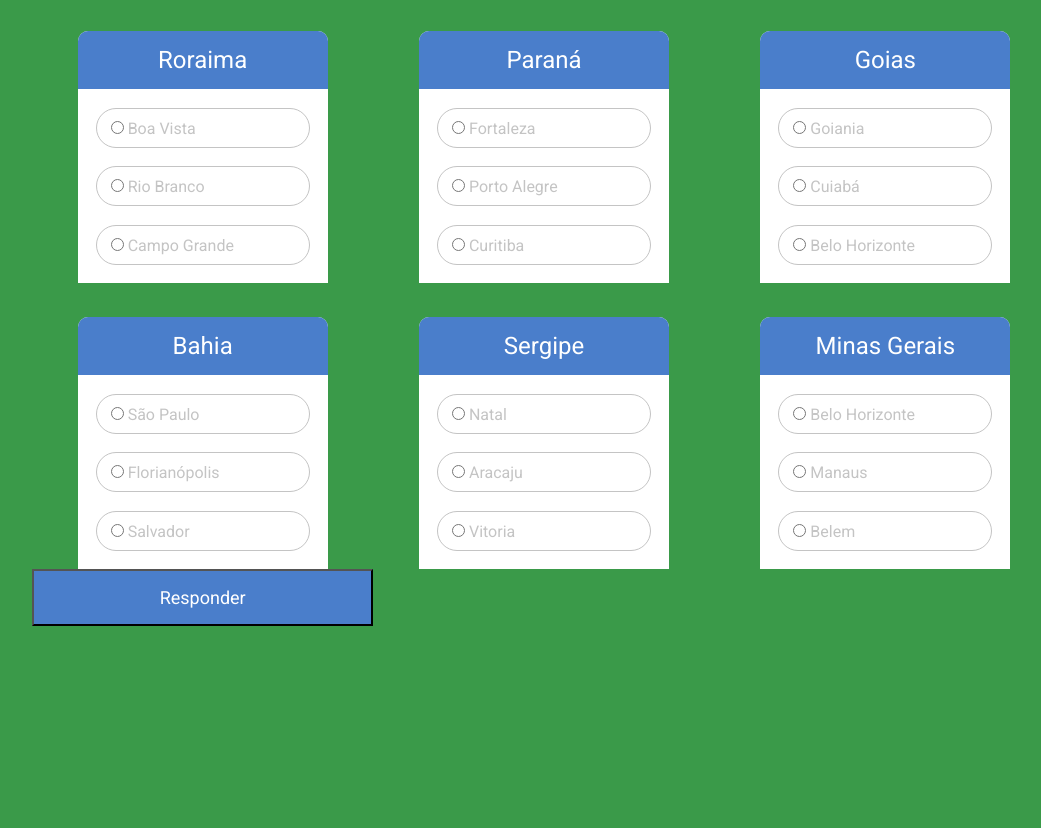
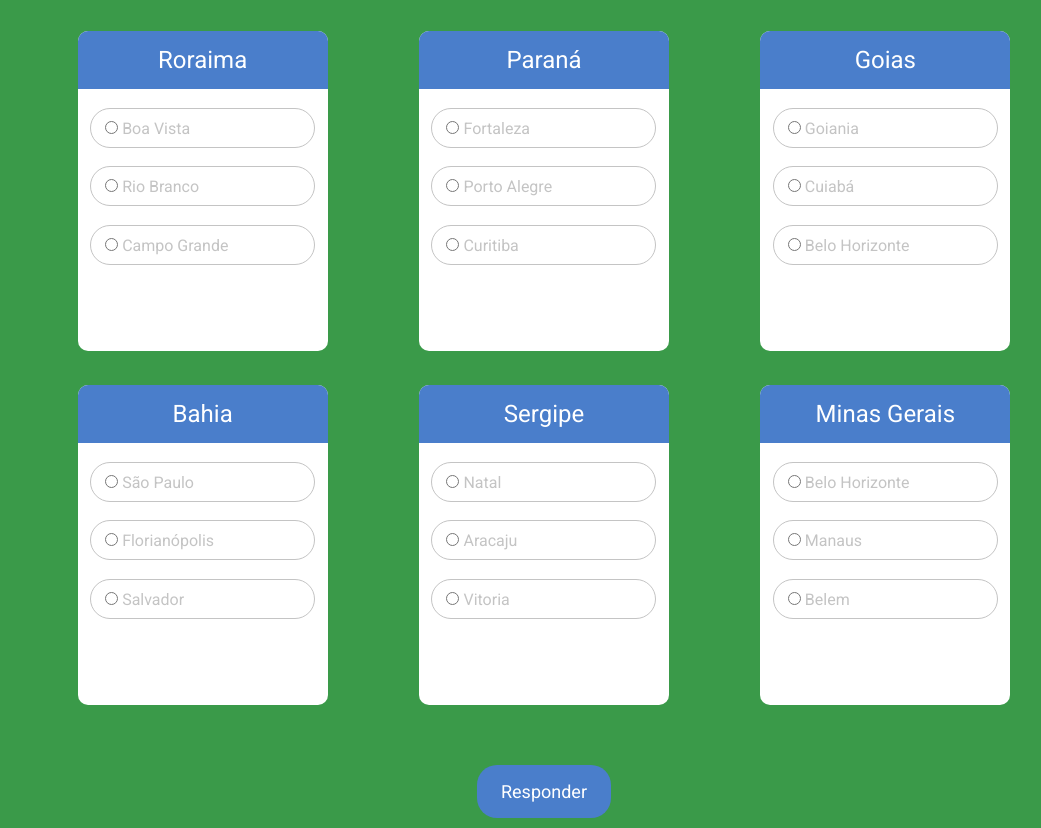
Before and after one commit to junioralvesbr/quiz-estados-brasileiros, a plain HTML site: page index.html in a window 1280 px wide. Shown: the part 101-929 px from the top of the page, without its empty margins (96-1137 px from the left). Before the commit the page ends 800 px from the top, so only its background shows below. Drawn offline with Linux system fonts and the light colour scheme.

Commit message:
upgrading style of button and border radius

```diff
--- a/index.html
+++ b/index.html
@@ -139,8 +139,11 @@
                         </label>
                     </div>
                 </article>
+            </section>
+
+            <div class="footer">
                 <button class="button">Responder</button>
-            </section>
+            </div>
         </form>
 
     </main>
--- a/styles.css
+++ b/styles.css
@@ -1,10 +1,10 @@
 * {
-    box-sizing: border-box;
     margin: 0;
     padding: 0;
     font-family: 'Roboto', sans-serif;
     background-color: #3A9A49;
     font-weight: 400;
+    box-sizing: border-box;
 }
 
 .header > .title {
@@ -32,7 +32,7 @@
 
 .card {
     width: 250px;
-    height: 252px;
+    height: 40vh;
     margin: 34px auto 0;
     background-color: #fff;
     border-radius: 10px;
@@ -59,7 +59,7 @@
 }
 
 .options-wrapper > .option {
-    width: 214px;
+    width: 90%;
     height: 40px;
     line-height: 40px;
     background-color: #fff;
@@ -71,13 +71,25 @@
 }
 
 .button {
+    margin: 10px;
     padding: 16px 24px;
     background-color: #4A7ECB;
+    border: #4A7ECB;
+    border-radius: 20px;
     color: white;
     font-family: 'Roboto', sans-serif;
     font-size: 18px;
     cursor: pointer;
 }
+
+.footer {
+    left: 0;
+    bottom: 0;
+    width: 100%;
+    color: white;
+    text-align: center;
+    margin-top: 50px;
+  }
 
 @media (min-width: 625px) {
     .card-wrapper {
```
